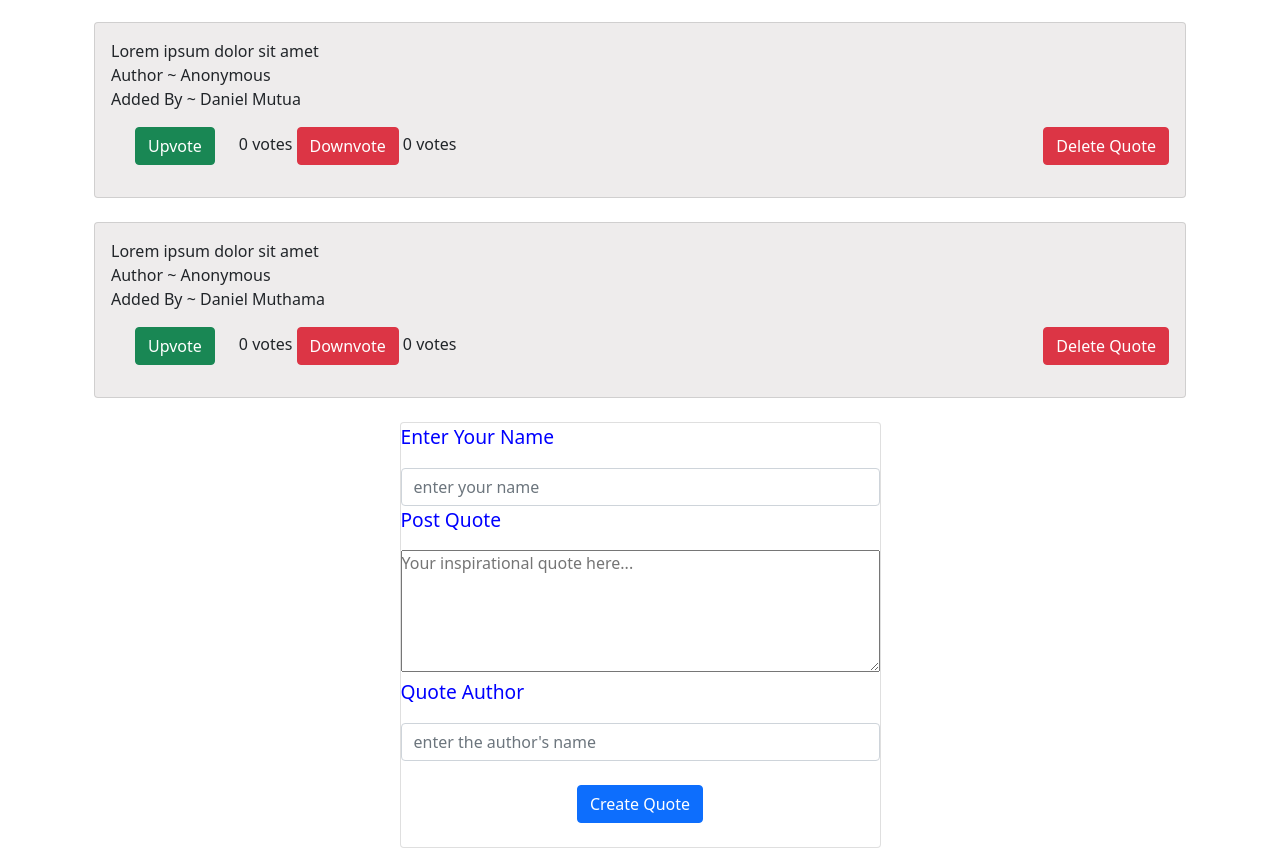
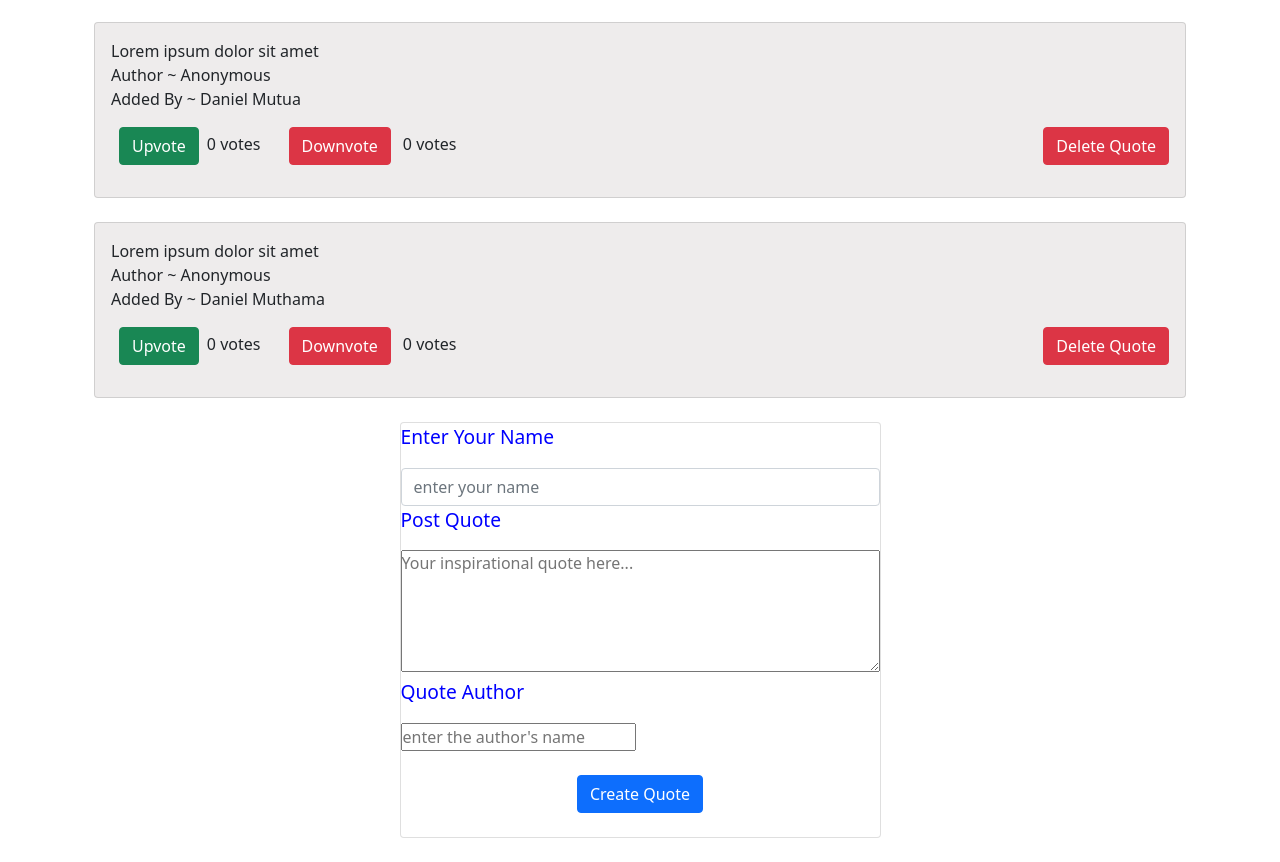
Before and after one commit to Daniel-Muruthi/quotesproject, an Angular app: page / in a window 1280 px wide. Shown: the part 367-1229 px from the top of the page. Built offline with nearby package versions, Linux system fonts and the light colour scheme.

Commit message:
This will add sample quotes

```diff
--- a/src/app/dataform/dataform.component.html
+++ b/src/app/dataform/dataform.component.html
@@ -1,22 +1,19 @@
-<form name="quoteRealForm">
-    <div class="card formBody" >
-        <div>
+<form>
+    <div class="card formBody my-4" >
+        <div class="form-group">
             <p>Enter Your Name</p>
-            <div id="identity">
-                <input placeholder="enter your name" class="form-control" name="identity" ngModel required>
-            </div>
+            <input placeholder="enter your name" minlength="3" class="form-control" id="identity" name="identity" ngModel #identity="ngModel" (change)="log(identity)" required>
+            <div class="alert alert-danger my-2" *ngIf="identity.touched && !identity.valid">Please enter your name</div>
         </div>
-        <div>
+        <div class="form-group">
             <p>Post Quote</p>
-            <div>
-                <textarea id="inputQuote" name= "inputQuote" rows="5" cols="50" placeholder="Your inspirational quote here..." ngModel required></textarea>
-            </div>
+            <textarea id="inputquote" name= "inputquote" rows="5" cols="50" placeholder="Your inspirational quote here..." ngModel #inputquote="ngModel" required></textarea>
+            <div class="alert alert-danger my-2" *ngIf="inputquote.touched && !inputquote.valid">Please enter your quote</div>
         </div>
-        <div>
+        <div class="form-group">
             <p>Quote Author</p>
-            <div>
-                <input id="authorName" placeholder="enter the author's name" name="authorName" class="form-control" ngModel required>
-            </div>
+            <input id="authorName" placeholder="enter the author's name" name="authorName" ngModel minlength="3" ngModel #authorName="ngModel" (change)="log(authorName)" required>
+            <div class="alert alert-danger my-2" *ngIf="authorName.touched && !authorName.valid">Please enter the Author's name</div>
         </div>
         <button class="btn btn-primary my-4" style="align-self:center;" type="submit">Create Quote</button>
     </div>
--- a/src/app/dataform/dataform.component.ts
+++ b/src/app/dataform/dataform.component.ts
@@ -1,4 +1,5 @@
 import { Component, OnInit } from '@angular/core';
+import { NgForm } from '@angular/forms';
 @Component({
   selector: 'app-dataform',
   templateUrl: './dataform.component.html',
@@ -14,4 +15,7 @@ export class DataformComponent implements OnInit {
   ngOnInit(): void {
   }
 
+  log(x?: any) {
+    console.log(x);
+  }
 }
--- a/src/app/quoteform/quoteform.component.html
+++ b/src/app/quoteform/quoteform.component.html
@@ -1,15 +1,15 @@
 <div class="container">
-    <div class="card p-3 cardbody my-4" *ngFor="let inputform of quotations" >
+    <div class="card p-3 cardbody my-4" *ngFor="let inputform of quotations" ng-repeat="addition in quotecollection">
         <div>{{inputform.quote}}</div>
         <div>Author ~ {{inputform.author}}</div>
         <div>Added By ~ {{inputform.submitter}}</div>
         <div class="my-3 quotebuttons">
             <div class="votes">
-                <span>
-                    <button class="btn btn-success mx-4">Upvote</button>{{votes}} votes
+                <span class="mr-3">
+                    <button class="btn btn-success mx-2"  (click)="upvote()">Upvote</button>{{uvotes}} votes
                 </span>
-                <span>
-                    <button class="btn btn-danger">Downvote</button>  {{votes}} votes
+                <span class="mx-3">
+                    <button class="btn btn-danger mx-2" (click)="downvote()">Downvote</button>  {{dvotes}} votes
                 </span>
             </div>
             <button class="btn btn-danger">Delete Quote</button>
--- a/src/app/quoteform/quoteform.component.ts
+++ b/src/app/quoteform/quoteform.component.ts
@@ -14,8 +14,23 @@ export class QuoteformComponent implements OnInit {
     {quote: "Lorem ipsum dolor sit amet", author: "Anonymous", submitter:"Daniel Muthama"}
   ];
 
-  votes: number=0;
 
+  uvotes: number=0;
+  dvotes: number=0;
+  upvote(){
+    if (this.uvotes>=0){
+      this.uvotes+=1;
+    }else{
+      this.uvotes=0;
+    }
+  }
+  downvote(){
+    if (this.dvotes>=0){
+      this.dvotes+=1;
+    }else{
+      this.dvotes=0;
+    }
+  }
 
   constructor() { }
 
```
Also changed, not shown: src/app/quoteform/quoteform.component.css (line endings or trailing spaces), tsconfig.json (line endings or trailing spaces), 3 other files (tests, documents, lock files or other folders).
